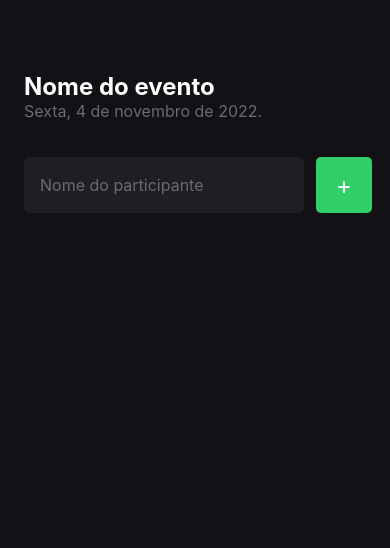
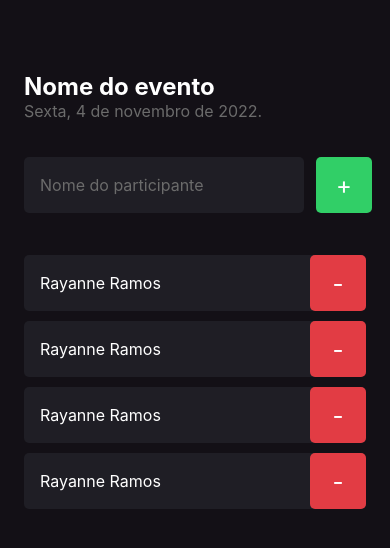
Before and after one commit to RayanneRamos/imhere, a React Native app: screen / in a window 390 px wide. Shown: the top 548 px of the page. Built offline with nearby package versions, Linux system fonts and the light colour scheme.

Commit message:
importando o componente Participant

```diff
--- a/src/screens/Home/index.tsx
+++ b/src/screens/Home/index.tsx
@@ -1,5 +1,6 @@
 import { Text, TextInput, TouchableOpacity, View } from "react-native";
 import { styles } from "./styles";
+import { Participant } from "../../components/Participant";
 
 export function Home() {
   function handleParticipantAdd() {
@@ -20,6 +21,10 @@ export function Home() {
           <Text style={styles.buttonText}>+</Text>
         </TouchableOpacity>
       </View>
+      <Participant />
+      <Participant />
+      <Participant />
+      <Participant />
     </View>
   );
 }
```
